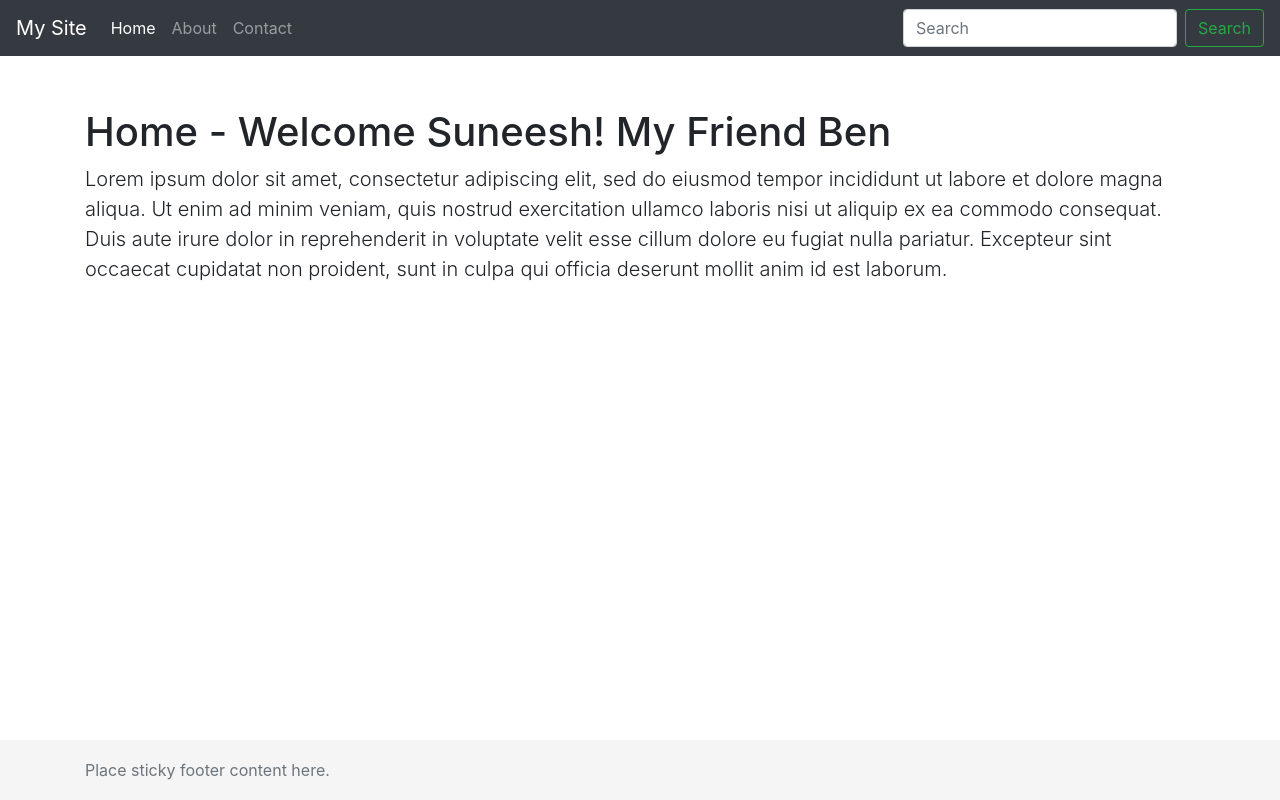
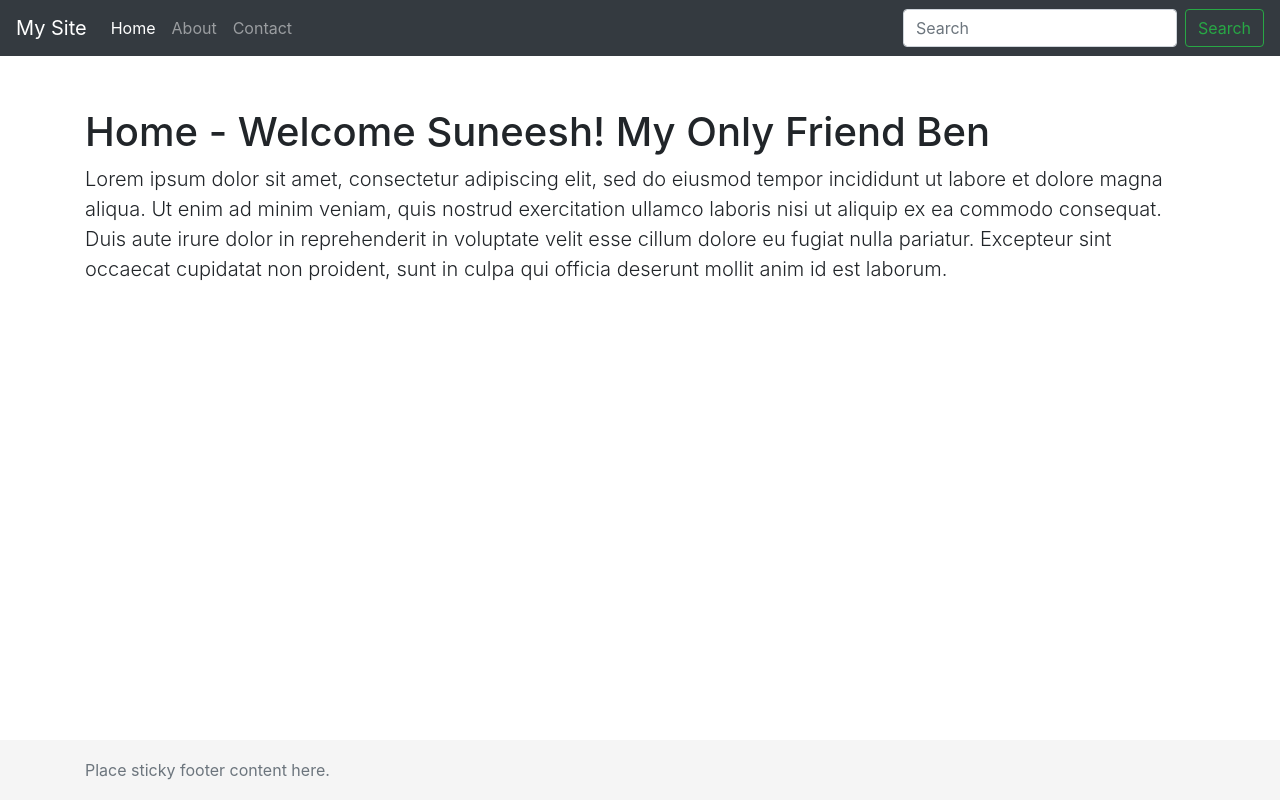
Before and after one commit to suneeshms96/nodejs-docker-jenkins, a website: page public/index.html in a window 1280 px wide. Drawn offline with nearby package versions, Linux system fonts and the light colour scheme.

Commit message:
only friend

```diff
--- a/public/index.html
+++ b/public/index.html
@@ -42,7 +42,7 @@
 
     <!-- Begin page content -->
     <main role="main" class="container">
-    <h1 class="mt-5">Home - Welcome Suneesh! My Friend Ben </h1>
+    <h1 class="mt-5">Home - Welcome Suneesh! My Only  Friend Ben </h1>
     <p class="lead">Lorem ipsum dolor sit amet, consectetur adipiscing elit, sed do eiusmod tempor incididunt ut labore et dolore magna aliqua. Ut enim ad minim veniam, quis nostrud exercitation ullamco laboris nisi ut aliquip ex ea commodo consequat. Duis aute irure dolor in reprehenderit in voluptate velit esse cillum dolore eu fugiat nulla pariatur. Excepteur sint occaecat cupidatat non proident, sunt in culpa qui officia deserunt mollit anim id est laborum.</p>
     </main>
 
```
